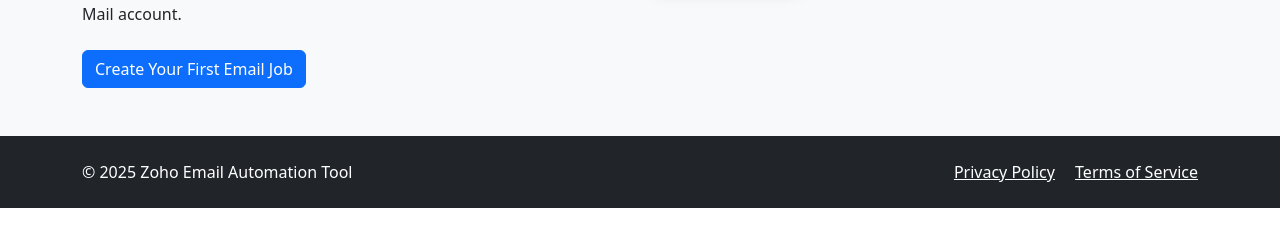
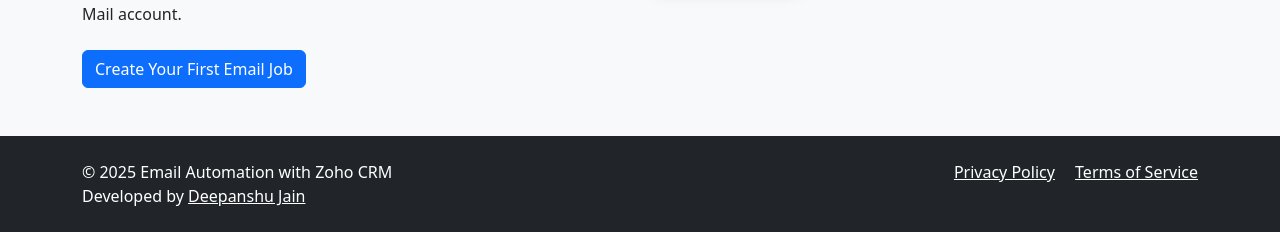
Before and after one commit to fltdeep007/zohoCrmAutomation, a Flask app: page / in a window 1280 px wide. Shown: the part 1059-1291 px from the top of the page. Before the commit the page ends 1267 px from the top, so only its background shows below. Run offline with Flask 3, Linux system fonts and the light colour scheme; some libraries are stand-ins or nearby versions.

Commit message:
Updated footer

```diff
--- a/templates/create_job.html
+++ b/templates/create_job.html
@@ -415,6 +415,7 @@
         <div class="row">
           <div class="col-md-6">
             <p class="mb-0">&copy; 2025 Email Automation with Zoho CRM</p>
+            <p class="mb-0">Developed by <a href="https://www.linkedin.com/in/deepanshu-jain-fltdeep007" class="text-white" target="_blank">Deepanshu Jain</a></p>
           </div>
           <div class="col-md-6 text-md-end">
             <a href="{{ url_for('privacy_policy') }}" class="text-white me-3">Privacy Policy</a>
--- a/templates/index.html
+++ b/templates/index.html
@@ -121,7 +121,8 @@
         <div class="container">
           <div class="row">
             <div class="col-md-6">
-                    <p class="mb-0">&copy; 2025 Zoho Email Automation Tool</p>
+              <p class="mb-0">&copy; 2025 Email Automation with Zoho CRM</p>
+              <p class="mb-0">Developed by <a href="https://www.linkedin.com/in/deepanshu-jain-fltdeep007" class="text-white" target="_blank">Deepanshu Jain</a></p>
             </div>
             <div class="col-md-6 text-md-end">
               <a href="{{ url_for('privacy_policy') }}" class="text-white me-3">Privacy Policy</a>
--- a/templates/jobs_list.html
+++ b/templates/jobs_list.html
@@ -152,7 +152,8 @@
         <div class="container">
           <div class="row">
             <div class="col-md-6">
-                    <p class="mb-0">&copy; 2025 Zoho Email Automation Tool</p>
+              <p class="mb-0">&copy; 2025 Email Automation with Zoho CRM</p>
+              <p class="mb-0">Developed by <a href="https://www.linkedin.com/in/deepanshu-jain-fltdeep007" class="text-white" target="_blank">Deepanshu Jain</a></p>
             </div>
             <div class="col-md-6 text-md-end">
               <a href="{{ url_for('privacy_policy') }}" class="text-white me-3">Privacy Policy</a>
--- a/templates/privacy_policy.html
+++ b/templates/privacy_policy.html
@@ -206,10 +206,11 @@
       <div class="row">
         <div class="col-md-6">
           <p class="mb-0">&copy; 2025 Email Automation with Zoho CRM</p>
+          <p class="mb-0">Developed by <a href="https://www.linkedin.com/in/deepanshu-jain-fltdeep007" class="text-white" target="_blank">Deepanshu Jain</a></p>
         </div>
         <div class="col-md-6 text-md-end">
-            <a href="{{ url_for('privacy_policy') }}" class="text-white me-3">Privacy Policy</a>
-            <a href="{{ url_for('terms_of_service') }}" class="text-white">Terms of Service</a>
+          <a href="{{ url_for('privacy_policy') }}" class="text-white me-3">Privacy Policy</a>
+          <a href="{{ url_for('terms_of_service') }}" class="text-white">Terms of Service</a>
         </div>
       </div>
     </div>
--- a/templates/terms_of_service.html
+++ b/templates/terms_of_service.html
@@ -215,6 +215,7 @@
       <div class="row">
         <div class="col-md-6">
           <p class="mb-0">&copy; 2025 Email Automation with Zoho CRM</p>
+          <p class="mb-0">Developed by <a href="https://www.linkedin.com/in/deepanshu-jain-fltdeep007" class="text-white" target="_blank">Deepanshu Jain</a></p>
         </div>
         <div class="col-md-6 text-md-end">
           <a href="{{ url_for('privacy_policy') }}" class="text-white me-3">Privacy Policy</a>
```
Lines whose indentation alone changed are shown as unchanged.
